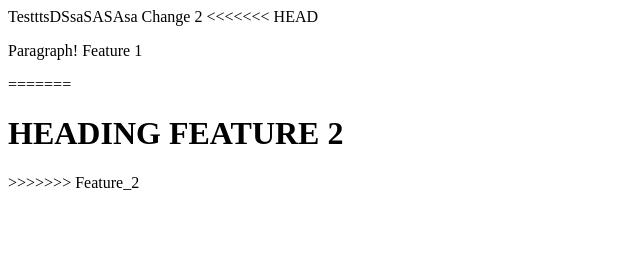
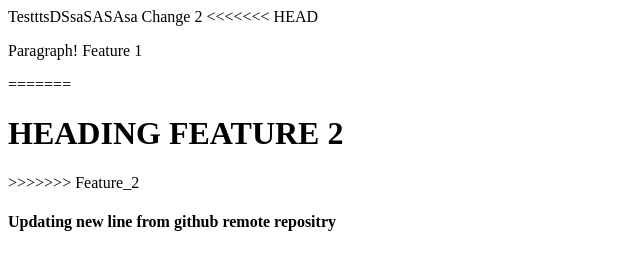
Before and after one commit to rizzancodes/git_training_ctr, a plain HTML site: page index.html in a window 1280 px wide. Shown: the whole page, without its empty margins (0-640 px from the left). Drawn offline with Linux system fonts and the light colour scheme.

Commit message:
Update index.html
Adding updates from github repositry.

```diff
--- a/index.html
+++ b/index.html
@@ -18,5 +18,8 @@
     <h1>HEADING FEATURE 2</h1>
 >>>>>>> Feature_2
 
+
+    <h4>Updating new line from github remote repositry</h4>
+
 </body>
 </html>
```
